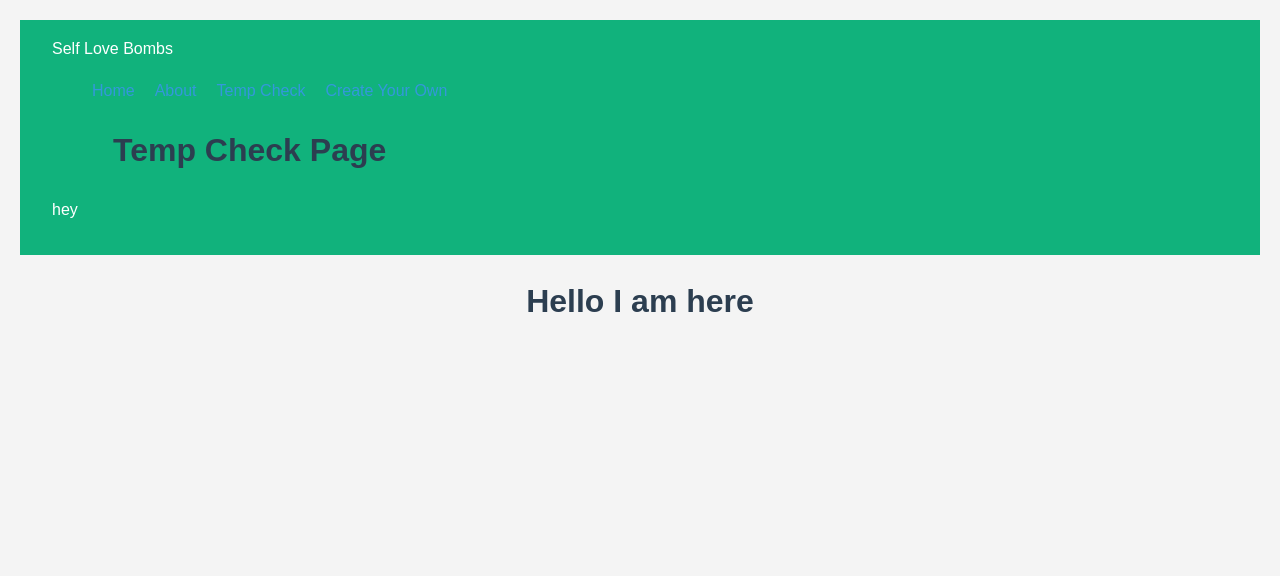
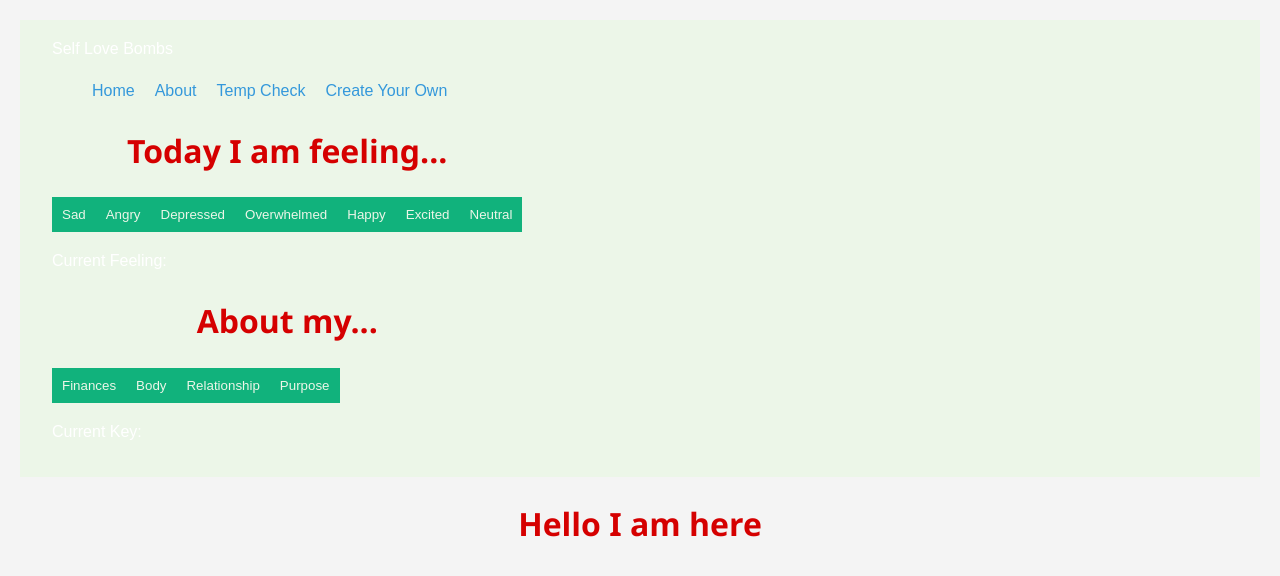
Before and after one commit to beccakunce07/W-_Unit_1_Project_Becca_K, a React (Vite) app in the folder unit-1-project-becca-k/: page /TempCheckPage in a window 1280 px wide. Shown: the top 576 px of the page. Built offline with nearby package versions, Linux system fonts and the light colour scheme.

Commit message:
small updates april 8

```diff
--- a/unit-1-project-becca-k/src/App.jsx
+++ b/unit-1-project-becca-k/src/App.jsx
@@ -1,13 +1,10 @@
 import './App.css'
-import { Routes, Route, BrowserRouter} from "react-router-dom";
-import Navbar from './components/navBar';
 // import {FaHome, FaUser, FaEnvelope}
 // // import pages
 // import './'
 // import 'pages/CreateYourOwnPage.jsx'
 // import 'pages/HomePage.jsx'
-import TempCheckPage from './pages/TempCheckPage.jsx';
-import PageHeader from './components/header.jsx';
+import PageHeader from './components/PageHeader.jsx';
 
 // //import components
 // import 'components/footer.jsx'
@@ -21,7 +18,6 @@ function App() {
     <>
     <PageHeader></PageHeader>
     <h1>Hello I am here</h1>
-
     </>
   )
 }
--- a/unit-1-project-becca-k/src/components/CYOForm.jsx
+++ b/unit-1-project-becca-k/src/components/CYOForm.jsx
@@ -1,4 +1,5 @@
 function CYOForm () {
+
 <form id="createYourOwn">
   <label for="message">Create Your Own Self Love Bomb:</label>
   <input type="text" id="message" placeholder="Enter your self love bomb here" minlength="2" pattern="[A-Za-z]" rows="6" cols="36" required></input>
--- a/unit-1-project-becca-k/src/components/header.jsx
+++ b/unit-1-project-becca-k/src/components/PageHeader.jsx
@@ -4,11 +4,14 @@ import NavBar from './navBar';
 
 function PageHeader () {
     return (
-        <header className="header">
+        <div>
+        <header className="pageHeader">
             {/* <div className="logo">return <img src={logo} alt="Project Logo" />;</div> */}
-            <NavBar>
-            </NavBar>
+
+         <NavBar>
+        </NavBar>
         </header>
+        </div>
     )
 }
 
--- a/unit-1-project-becca-k/src/components/footer.jsx
+++ b/unit-1-project-becca-k/src/components/footer.jsx
@@ -0,0 +1,15 @@
+import React from 'react'
+
+
+function PageFooter() {
+    return (
+        <footer>
+            <div>
+
+                <h3> &copy; 2026 Becca Kunce All Rights Reserved</h3>
+            </div>
+        </footer>
+    )
+}
+
+export default PageFooter;
--- a/unit-1-project-becca-k/src/components/navBar.jsx
+++ b/unit-1-project-becca-k/src/components/navBar.jsx
@@ -1,10 +1,10 @@
 import React from 'react';
 import { Routes, Route, BrowserRouter, Link} from "react-router-dom";
 import '../index.css';
-// import TempCheckPage from '../pages/TempCheckPage';
+import TempCheckPage from '../pages/TempCheckPage';
+import AboutPage from '../pages/aboutPage';
 
 const Navbar = () => {
-
   return (
   <div>
     <BrowserRouter>
@@ -17,19 +17,14 @@ const Navbar = () => {
         <li><Link to="/CreateYourOwnPage">Create Your Own</Link></li>
       </ul>
       </nav>
-       <Routes>
-      <Route path = 'AboutPage' element ={<h1>About Page</h1>}></Route>
-      <Route path = 'HomePage' element ={<h1>Home Page</h1>}></Route>
-      <Route path = 'TempCheckPage' element ={<h1>Temp Check Page</h1>}></Route>
-      <Route path = 'CreateYourOwnPage' element ={<h1>Create Your Own SLB Page</h1>}></Route>
+      <Routes>
+      <Route path = '/AboutPage' element ={<h1>About Page</h1>}></Route>
+      <Route path = '/HomePage' element ={<h1>Home Page</h1>}></Route>
+      <Route path = '/TempCheckPage' element ={<TempCheckPage/>}></Route>
+      <Route path = '/CreateYourOwnPage' element ={<h1>Create Your Own SLB Page</h1>}></Route>
     </Routes>
-      </BrowserRouter>
-
-
-    <p>hey</p>
+    </BrowserRouter>
     </div>
-
-
   );
 };
 
--- a/unit-1-project-becca-k/src/index.css
+++ b/unit-1-project-becca-k/src/index.css
@@ -1,16 +1,25 @@
-.header {
+.pageHeader {
   display: flex;
   justify-content: space-between;
   align-items: center;
   padding: 1rem 2rem;
-  background-color: #11B27C;
+  background-color: #ECF6E8;
   color: white;
 }
 
-.header nav ul {
+.pageHeader-outline {
+  color: #11B27C;
+  text-shadow:
+    -1px -1px 0 #000,
+     1px -1px 0 #000,
+    -1px  1px 0 #000,
+     1px  1px 0 #000;
+}
+.pageHeader nav ul {
   display: flex;
   list-style: none;
   gap: 20px;
+  align-items: center;
 }
 
 .logo {
@@ -30,14 +39,16 @@ body {
 
 /* Heading Styles */
 h1 {
-    color: #2c3e50;
+    color: #D50000;
     text-align: center;
+    font-family:'Segoe UI', Tahoma, Geneva, Verdana, sans-serif;
 }
 
 h3 {
     color: #2c3e50;
     text-align: left;
 }
+
 
 /* Class Selector */
 .content-box {
@@ -63,3 +74,21 @@ a {
 a:hover {
     text-decoration: underline;
 }
+
+.button1 {
+    background-color: #11B27C;
+    border: 2px;
+    color: #ECF6E8;
+    padding: 10px;
+    cursor: pointer;
+
+}
+
+.button2 {
+    background-color: #11B27C;
+    border: 2px;
+    color: #ECF6E8;
+    padding: 10px;
+    cursor: pointer;
+
+}
--- a/unit-1-project-becca-k/src/main.jsx
+++ b/unit-1-project-becca-k/src/main.jsx
@@ -6,7 +6,6 @@ import App from './App.jsx'
 createRoot(document.getElementById('root')).render(
   <StrictMode>
 
-
     <App />
 
   </StrictMode>,
--- a/unit-1-project-becca-k/src/pages/AboutPage.jsx
+++ b/unit-1-project-becca-k/src/pages/AboutPage.jsx
@@ -1,10 +1,13 @@
-import Header from "../components/header";
+import Footer from "../components/footer";
+import PageHeader from "../components/PageHeader";
 
 function AboutPage() {
   return (
     <>
-      <Header />
+      <PageHeader />
       <h1>About Self Love Bombs</h1>
+      <p>INSERT COPY HERE</p>
+      <Footer />
     </>
   );
 }
--- a/unit-1-project-becca-k/src/pages/HomePage.jsx
+++ b/unit-1-project-becca-k/src/pages/HomePage.jsx
@@ -13,7 +13,6 @@ function HomePage () {
         <h1>Home</h1>
         <p>Welcome to Self Love Bombs</p>
         <SlbButton></SlbButton>
-
         </div>
 
     )
--- a/unit-1-project-becca-k/src/pages/TempCheckPage.jsx
+++ b/unit-1-project-becca-k/src/pages/TempCheckPage.jsx
@@ -1,30 +1,43 @@
-import React from 'react';
+// import { useState} from 'react;'
 // import feelingsWheel from './assets/EmotionsWheel.png';
 // import { useState } from 'react'
 //need to add event handlers to store data here and want to connect them with the messages.
+
+// const handleClick = (value) => {
+  //   setClickedKey(value);
+  // }
+
+      /* <img src={feelingsWheel} alt="A circle with all the colors of the rainbow with the range of emotions transcribed over it" />; */
+import React, { useState } from 'react';
+
 function TempCheckPage () {
-  // const [key, getMessage] = useState("")
-      /* <img src={feelingsWheel} alt="A circle with all the colors of the rainbow with the range of emotions transcribed over it" />; */
+
+
+  const [key, setKey] = useState("");
+  const [feeling, setFeeling] = useState("");
 
   return (
     <div>
-    <>
+
     <h1> Today I am feeling...</h1>
-    <><button id = "sad">Sad</button></>
-    <><button id = "angry">Angry</button></>
-    <><button id = "depressed">Depressed</button></>
-    <><button id = "overwhelmed">Overwhelmed</button></>
-    <><button id = "happy">Happy</button></>
-    <><button id = "excited">Excited</button></>
-    <><button id = "neutral">Neutral</button></>
+    <><button class = "button1" onClick={() => setFeeling("sad")}>Sad</button></>
+    <><button class = "button1" onClick={() => setFeeling("angry")}>Angry</button></>
+    <><button class = "button1" onClick={() => setFeeling("depressed")}>Depressed</button></>
+    <><button class = "button1" onClick={() => setFeeling("overwhelmed")}>Overwhelmed</button></>
+    <><button class = "button1" onClick={() => setFeeling("happy")}>Happy</button></>
+    <><button class = "button1" onClick={() => setFeeling("excited")}>Excited</button></>
+    <><button class = "button1" onClick={() => setFeeling("neutral")}>Neutral</button></>
+    <p> Current Feeling: {feeling}</p>
 
     <h1> About my...</h1>
 
-    <><button id = "finances">Finances</button></>
-    <><button id = "body">Body</button></>
-    <><button id = "relationship">Relationship</button></>
-    <><button id = "purpose">Purpose</button></>
-    </>
+    <><button class = "button2" onClick={() => setKey("finances")}>Finances</button></>
+    <><button class = "button2" onClick={() => setKey("body")}>Body</button></>
+    <><button class = "button2" onClick={() => setKey("relationship")}>Relationship</button></>
+    <><button class = "button2" onClick={() => setKey("purpose")}>Purpose</button></>
+
+
+    <p>Current Key: {key}</p>
 
     </div>
 
@@ -35,6 +48,8 @@ function TempCheckPage () {
 export default TempCheckPage
 
 
+
+
 // function MyComponent() {
 //   const [age, setAge] = useState(28);
 //   const [name, setName] = useState('Taylor');
```
Also changed, not shown: unit-1-project-becca-k/src/pages/CreateYourOwnPage.jsx (+14 -15 lines).
